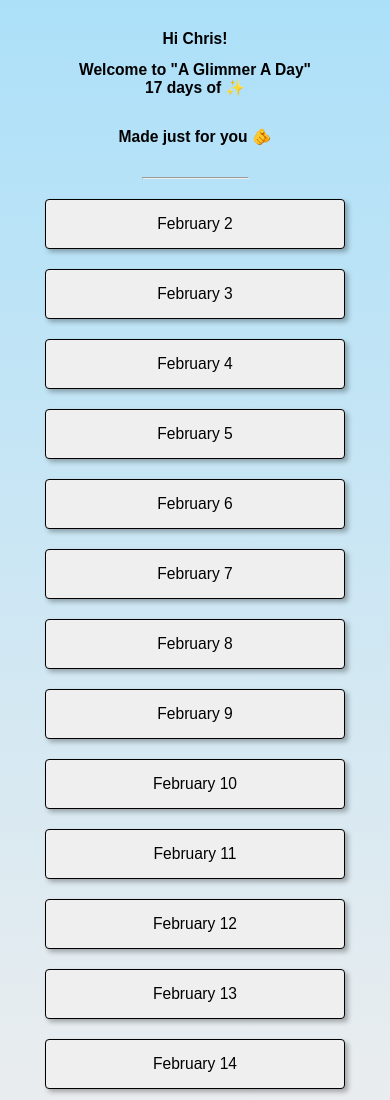
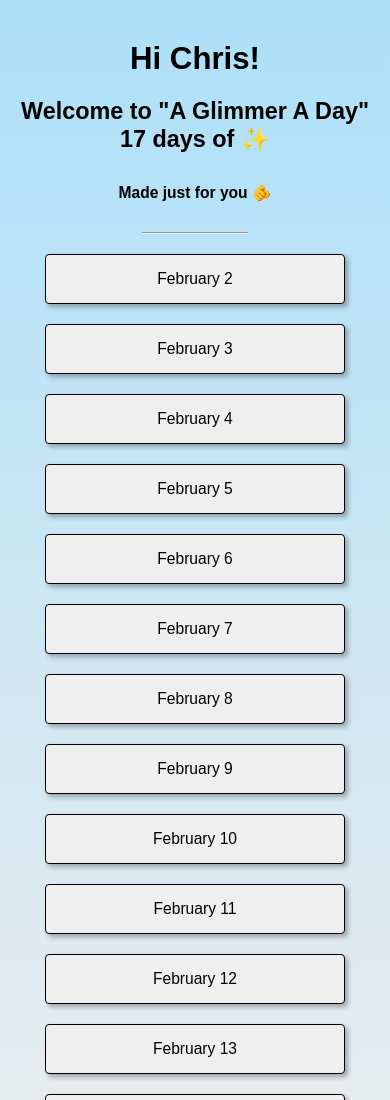
Before and after one commit to jpalank31/Glimmer, a plain HTML site: page index.html in a window 390 px wide. Shown: the top 1100 px of the page. Drawn offline with Linux system fonts and the light colour scheme.

Commit message:
Update index.html

```diff
--- a/index.html
+++ b/index.html
@@ -51,8 +51,12 @@
 
       /* Media queries for responsiveness */
       @media (max-width: 600px) {
-        h1,
-        h2,
+        h1 {
+          font-size: 8vw;
+        }
+        h2 {
+          font-size: 6vw;
+        }
         h4 {
           font-size: 4vw; /* Responsive size for mobile */
         }
```
